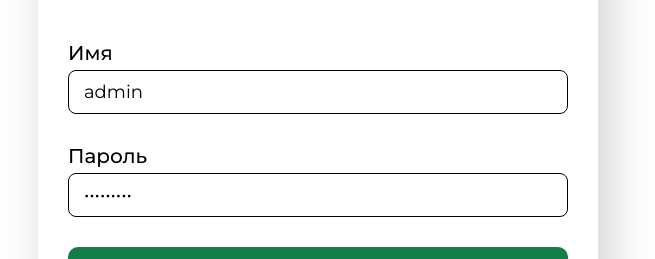
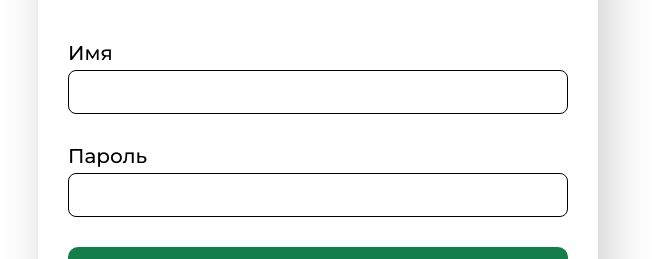
Before and after one commit to veronikagutko/BankingWeb, a React (Create React App) app: page / in a window 1280 px wide. Shown: the part 281-540 px from the top of the page, without its empty margins (322-977 px from the left). Built offline with nearby package versions, Linux system fonts and the light colour scheme.

Commit message:
fix: remove default values from authorization

```diff
--- a/src/pages/LoginPage/LoginPage.jsx
+++ b/src/pages/LoginPage/LoginPage.jsx
@@ -9,8 +9,8 @@ import { toast } from 'react-toastify';
 const LoginPage = () => {
     const dispatch = useDispatch();
     const {isLoading} = useSelector(state => state.auth);
-    const [name, setName] = useState('admin');
-    const [password, setPassword] = useState('bel_admin');
+    const [name, setName] = useState('');
+    const [password, setPassword] = useState('');
     const [isSubmitDisabled, setSubmitDisabled] = useState(true);
 
     const handleAuthorize = () => {
```
